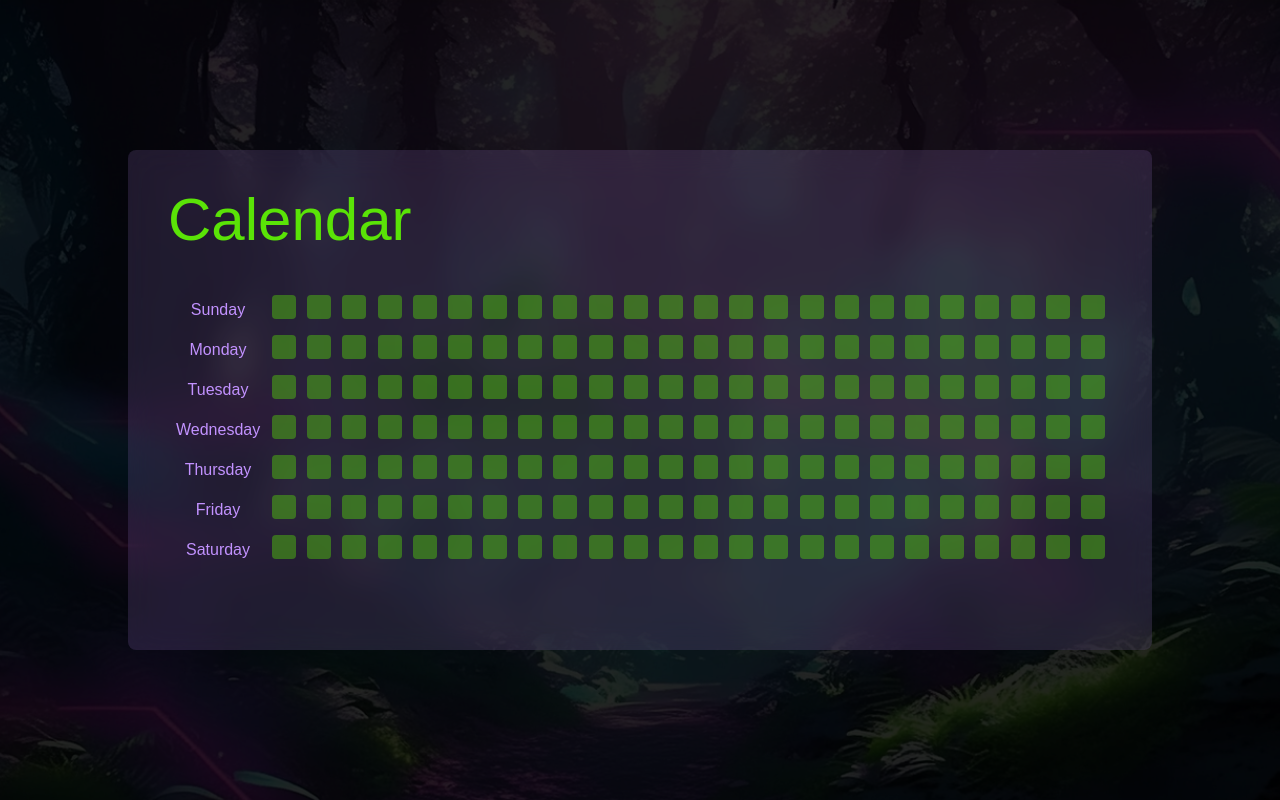
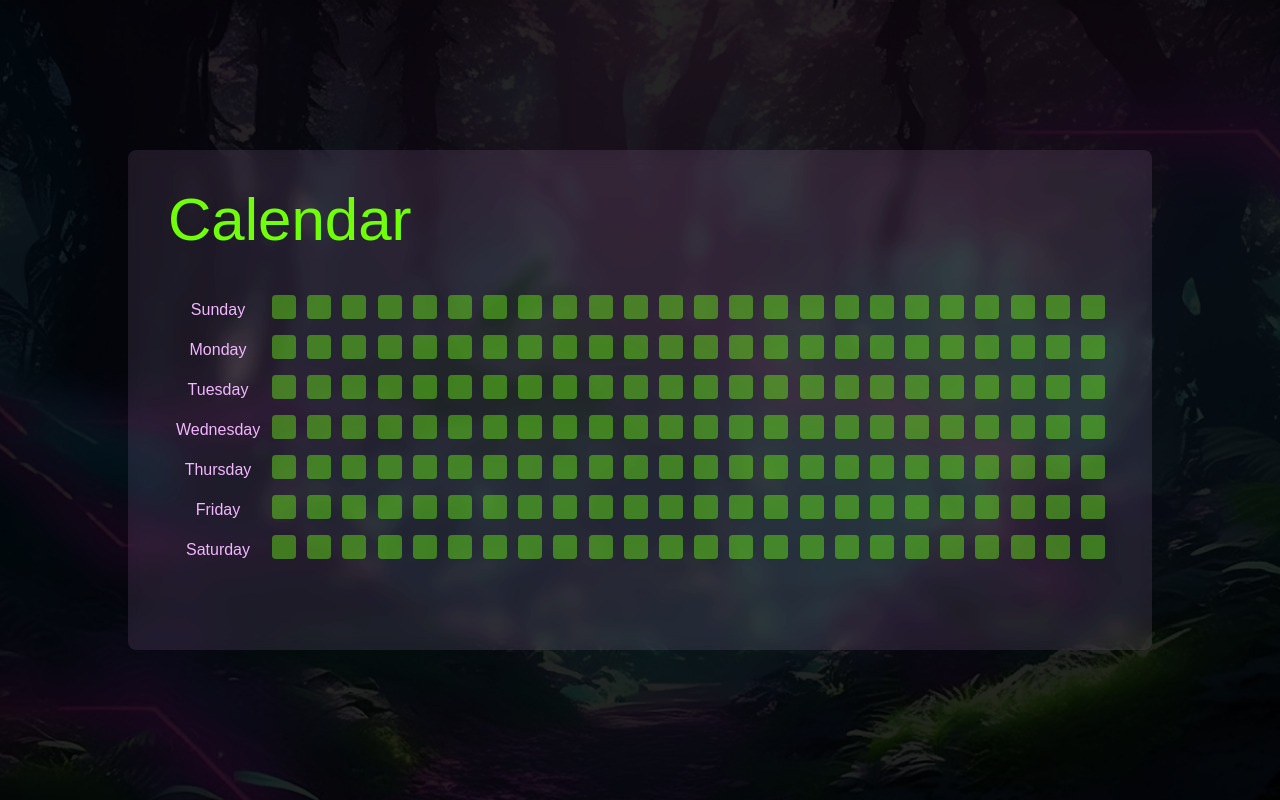
Before and after one commit to Visual-Riot/plaeen, a Next.js app: page /calendar in a window 1280 px wide. Built offline with nearby package versions, Linux system fonts and the light colour scheme; a web font is replaced by a local one.

Commit message:
corrected frosted glass background

```diff
--- a/src/app/calendar/page.tsx
+++ b/src/app/calendar/page.tsx
@@ -18,7 +18,7 @@ export default function Page() {
   return (
     <div className="relative min-h-screen bg-calendar-bg bg-cover bg-center flex justify-center items-center">
       <div className="absolute inset-0 bg-black opacity-85"></div>
-      <div className="relative w-4/5 h-4/5 bg-lightPurple bg-opacity-15 backdrop-filter  backdrop-blur-lg rounded-lg block p-10">
+      <div className="relative w-4/5 h-4/5 bg-lightPurple bg-opacity-10 backdrop-filter backdrop-blur brightness-125 rounded-lg block p-10">
         <div>
           <h1 className="text-6xl text-green font-abolition justify-left">
             Calendar
```
